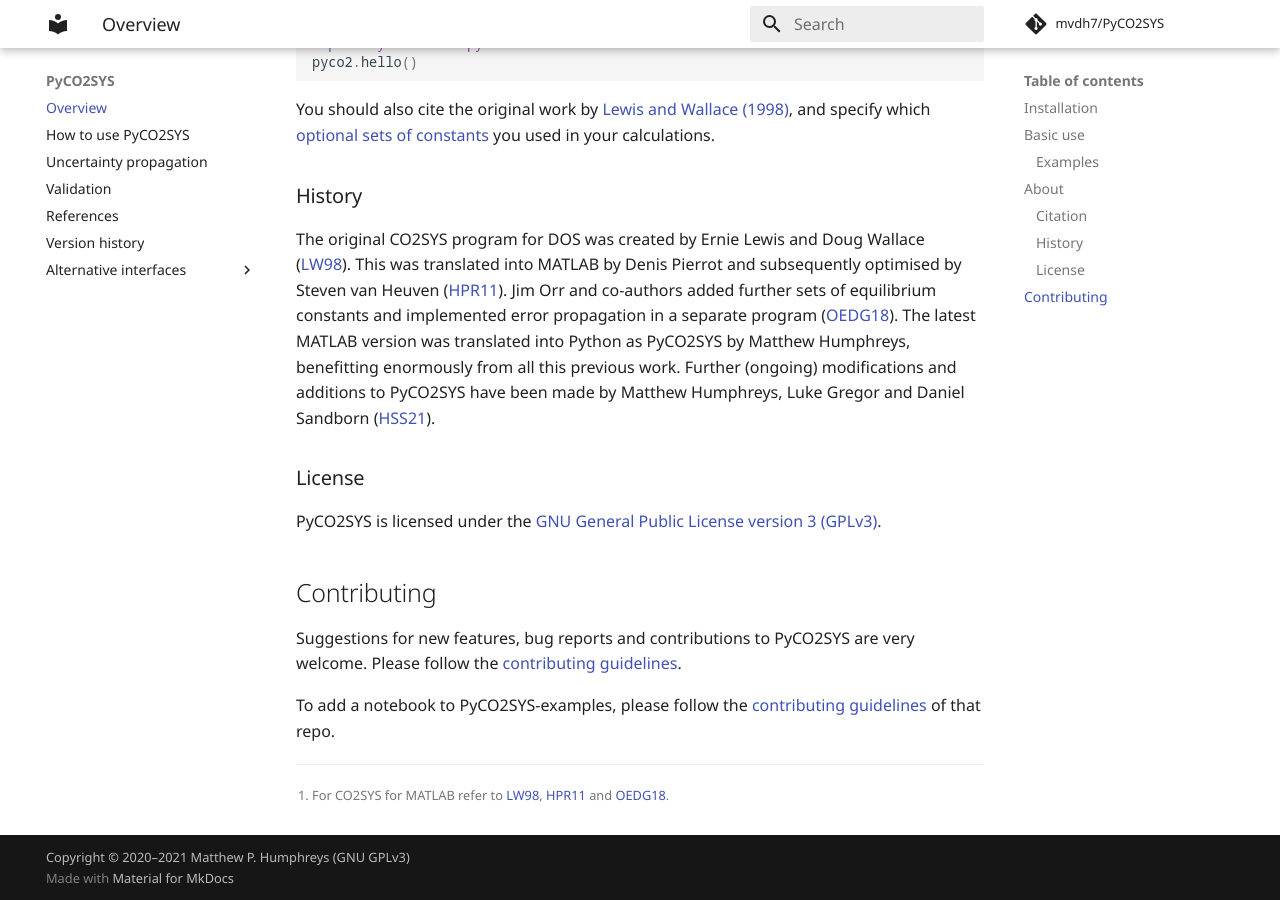
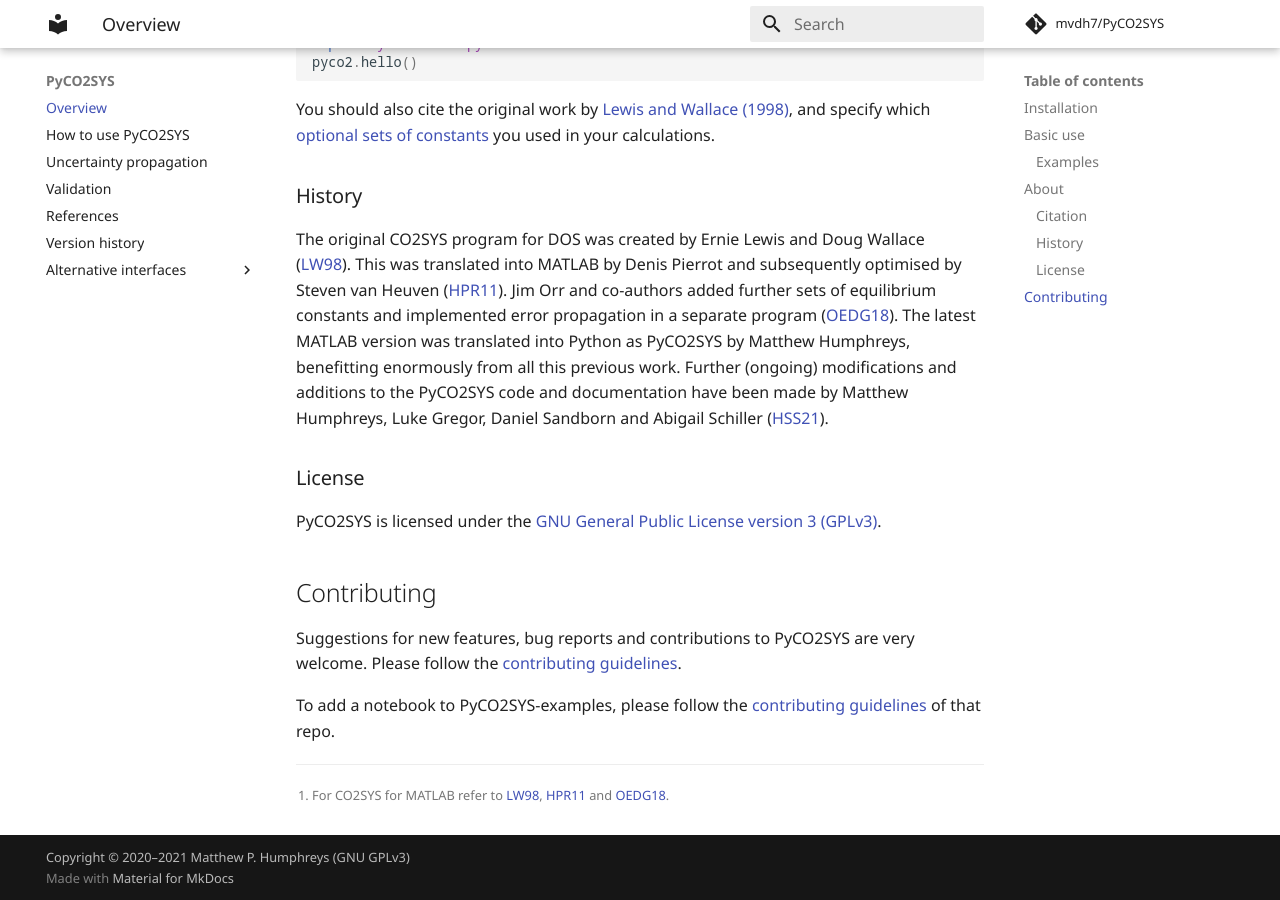
Before and after one commit to mvdh7/PyCO2SYS, an MkDocs documentation site: the page built from docs/index.md, in a window 1280 px wide and 900 px high, scrolled down 1660 px. Built offline with MkDocs 1.6.1 and Material for MkDocs 9.7.7, drawn with Linux system fonts in a browser that asks for light colours; comment, search, counter and statistics services are not loaded.

Commit message:
Update citation info

```diff
--- a/docs/index.md
+++ b/docs/index.md
@@ -62,7 +62,7 @@ You should also cite the original work by [Lewis and Wallace (1998)](refs/#l), a
 
 ### History
 
-The original CO2SYS program for DOS was created by Ernie Lewis and Doug Wallace ([LW98](refs/#l)).  This was translated into MATLAB by Denis Pierrot and subsequently optimised by Steven van Heuven ([HPR11](refs/#h)).  Jim Orr and co-authors added further sets of equilibrium constants and implemented error propagation in a separate program ([OEDG18](refs/#o)).  The latest MATLAB version was translated into Python as PyCO2SYS by Matthew Humphreys, benefitting enormously from all this previous work.  Further (ongoing) modifications and additions to PyCO2SYS have been made by Matthew Humphreys, Luke Gregor and Daniel Sandborn ([HSS21](refs/#h)).
+The original CO2SYS program for DOS was created by Ernie Lewis and Doug Wallace ([LW98](refs/#l)).  This was translated into MATLAB by Denis Pierrot and subsequently optimised by Steven van Heuven ([HPR11](refs/#h)).  Jim Orr and co-authors added further sets of equilibrium constants and implemented error propagation in a separate program ([OEDG18](refs/#o)).  The latest MATLAB version was translated into Python as PyCO2SYS by Matthew Humphreys, benefitting enormously from all this previous work.  Further (ongoing) modifications and additions to the PyCO2SYS code and documentation have been made by Matthew Humphreys, Luke Gregor, Daniel Sandborn and Abigail Schiller ([HSS21](refs/#h)).
 
 ### License
 
```
